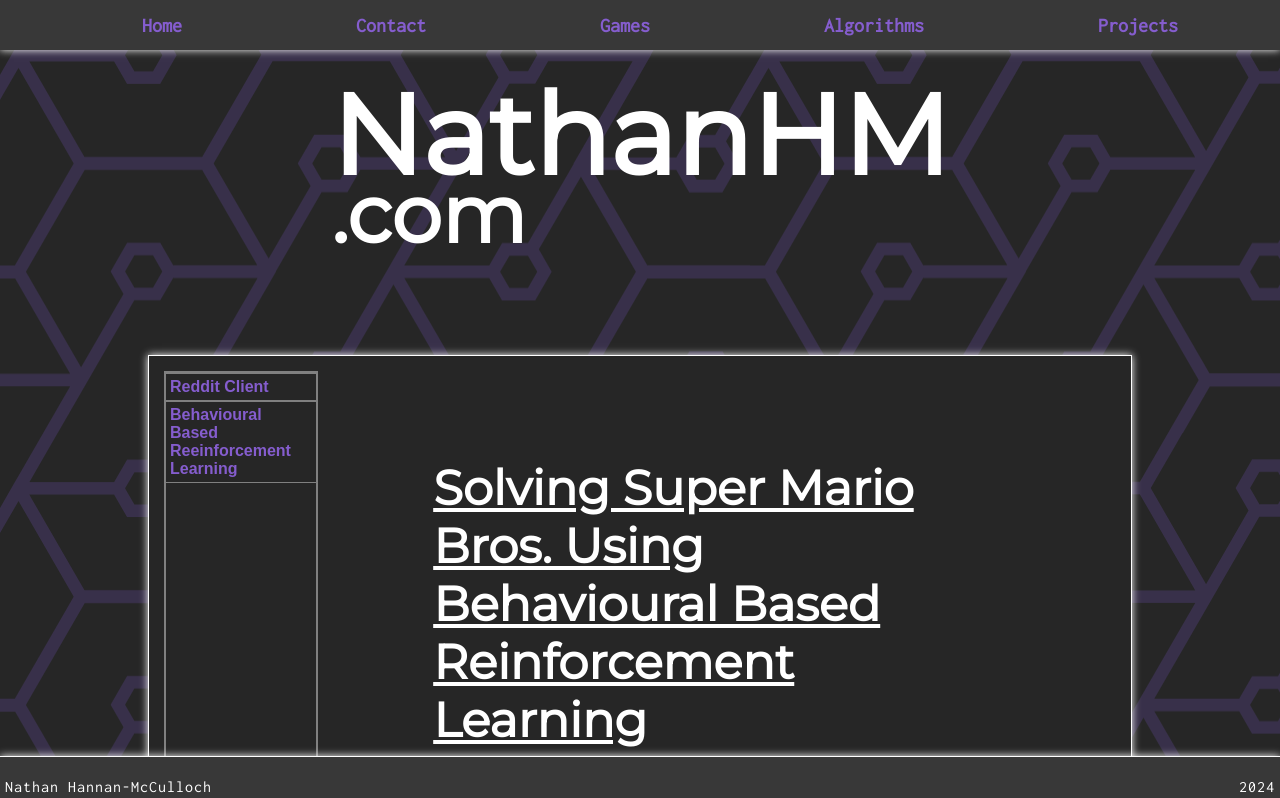
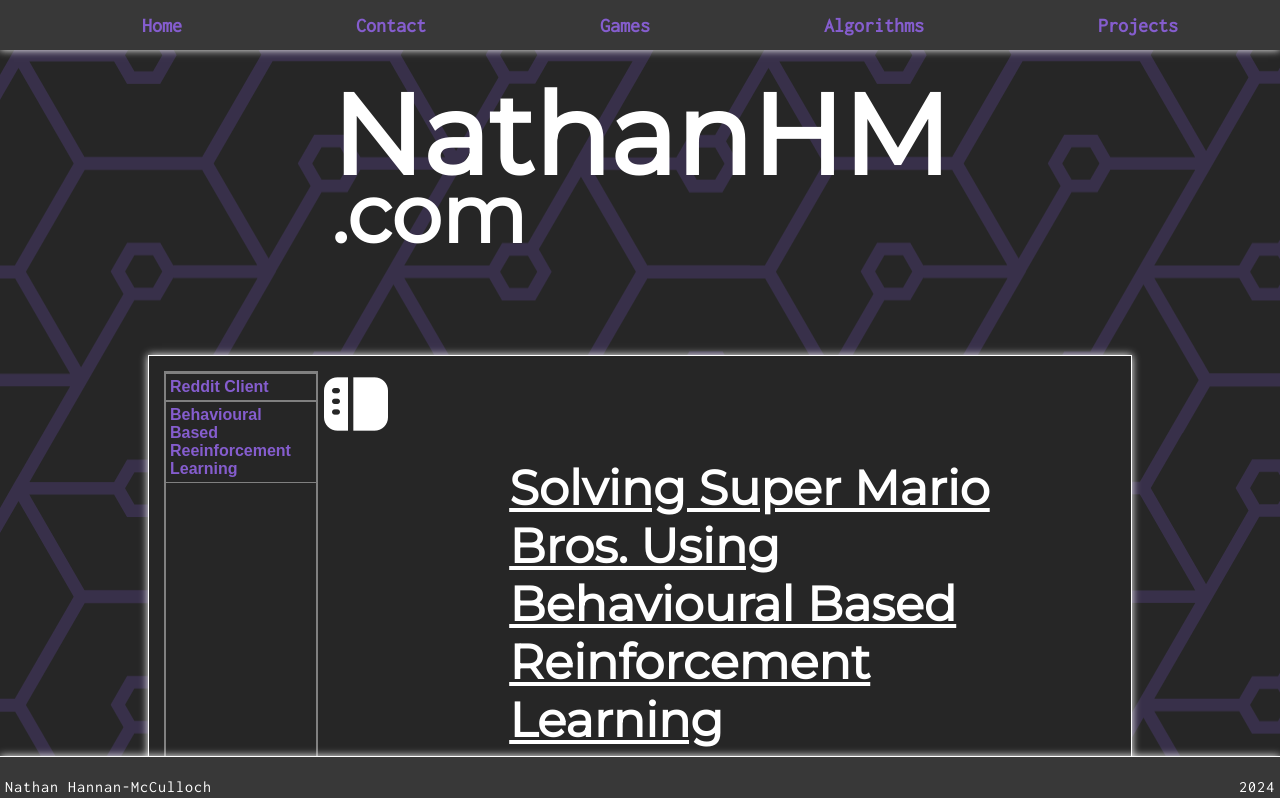
Before and after one commit to NathanHM/react-portfolio, a React (Create React App) app: page /projects/bbrl in a window 1280 px wide. Shown: the top 798 px of the page. Built offline with nearby package versions, Linux system fonts and the light colour scheme.

Commit message:
Nade the sidebar collapsible

```diff
--- a/src/app/App.js
+++ b/src/app/App.js
@@ -9,12 +9,14 @@
 import Mario from "../components/projects/Mario";
 import TicTacToe from "../components/games/ticTacToe/TicTacToe";
 import Chess from "../components/games/Chess";
+import { Navigate } from "react-router-dom";
 
 const appRouter = createBrowserRouter(createRoutesFromElements(
     <Route path="/" element={<Root />}>
         <Route path="home" element={<Home />} />
         <Route path="contact" element={<Contact />} />
         <Route path="games" element={<Games />}>
+            <Route index element={<Navigate to="tic-tac-toe" />} />
             <Route path="tic-tac-toe" element={<TicTacToe />} />
             <Route path="chess" element={<Chess />} />
         </Route>
@@ -22,6 +24,7 @@
         <Route path="algorithms/:algorithm" element={<Algorithms />}>
         </Route>
         <Route path="projects" element={<Projects />} >
+            <Route index element={<Navigate to="reddit-client" />} />
             <Route path="reddit-client" element={<RedditClient />} />
             <Route path="bbrl" element={<Mario />} />
             <Route path="viarama" />
--- a/src/features/sidebar/Bar.js
+++ b/src/features/sidebar/Bar.js
@@ -1,13 +1,16 @@
 import { NavLink } from 'react-router-dom';
 import styles from './Sidebar.module.css';
 
-export default function Bar({ name, path, page }) {
+export default function Bar({ name, path, page, display }) {
 
-    return (
+
+    return (<>
         <div className={styles.bar}>
             <NavLink to={`/${page}/${path}`}>
                 {name}
             </NavLink>
         </div>
-    )
+    </>)
+
+
 }
--- a/src/features/sidebar/Sidebar.js
+++ b/src/features/sidebar/Sidebar.js
@@ -2,14 +2,28 @@
 import styles from './Sidebar.module.css';
 import Bar from "./Bar";
 import { v4 as uuidv4 } from "uuid";
+import { useState } from "react";
+import icon from './sidebar.png';
 
 export default function Sidebar({ page }) {
 
-    return (
-        <div className={styles.sidebar}>
-            {options[page].map(option => <Bar name={option.name} path={option.path} page={page} key={uuidv4()} />)}
+    const [display, setDisplay] = useState(true);
+
+    const handleClick = () => {
+
+        setDisplay(!display)
+    }
+
+    return (<>
+
+        <div className={display ? styles.sidebar : styles.collapsed}>
+            {options[page].map(option => <Bar name={option.name} path={option.path} page={page} display={display} key={uuidv4()} />)}
         </div>
-    )
 
+        <button className={styles.button} onClick={handleClick}>
+            <img src={icon} className="icon" alt="sidebar" />
+        </button>
+
+    </>)
 
 }
--- a/src/features/sidebar/Sidebar.module.css
+++ b/src/features/sidebar/Sidebar.module.css
@@ -7,9 +7,24 @@
     padding: none;
 }
 
+.collapsed {
+    background-color: #262626;
+    min-height: 200px;
+    width: 0px;
+    transition: 0.2s;
+    overflow: hidden;
+    transition: width 0.3s ease-out;
+}
+
 .bar {
     box-sizing: border-box;
     border-top: 1px solid grey;
     border-bottom: 1px solid grey;
     padding: 0.25rem;
 }
+
+.button {
+    background-color: rgba(0, 0, 0, 0);
+    border: none;
+    height: 66px;
+}
--- a/src/index.css
+++ b/src/index.css
@@ -169,6 +169,10 @@
     justify-content: space-between;
 }
 
+.icon {
+    filter: invert(100%);
+}
+
 /* Footer */
 
 footer {
```
Also changed, not shown: src/features/sidebar/sidebar.png (added).
